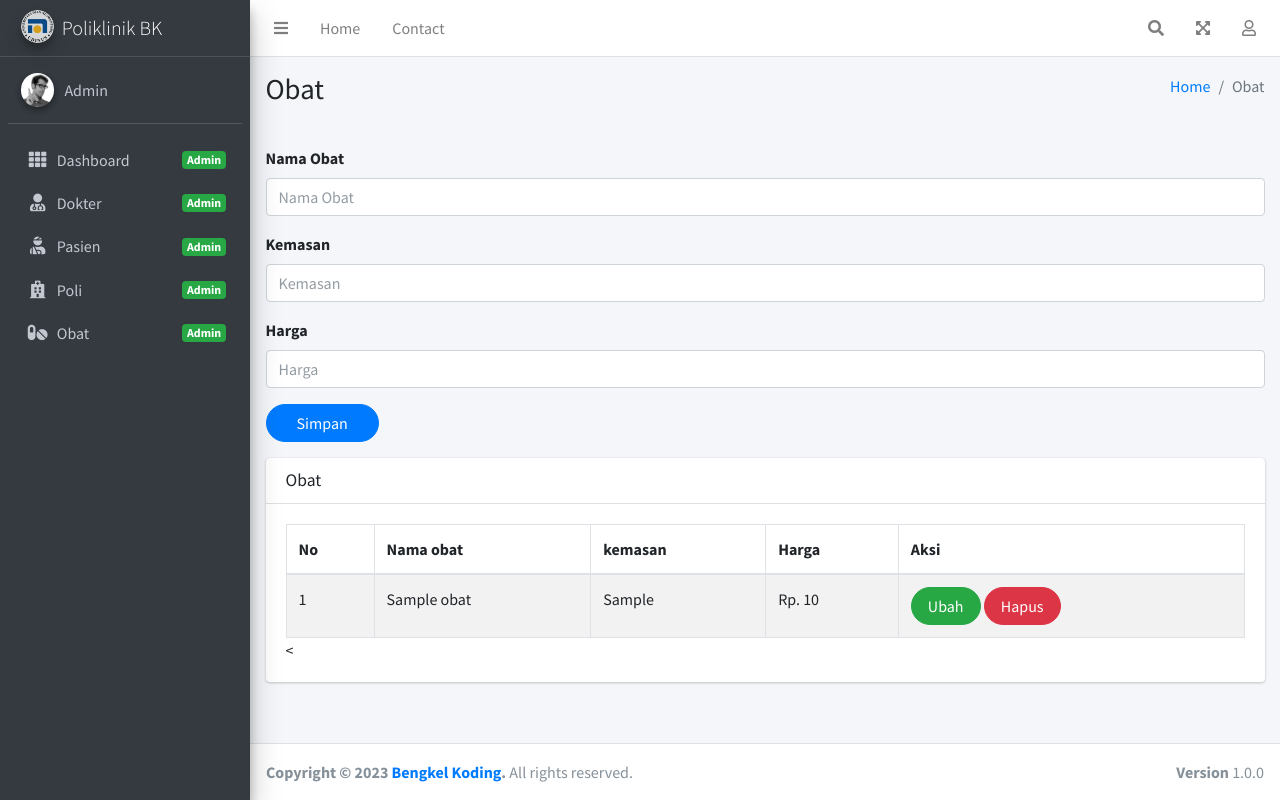
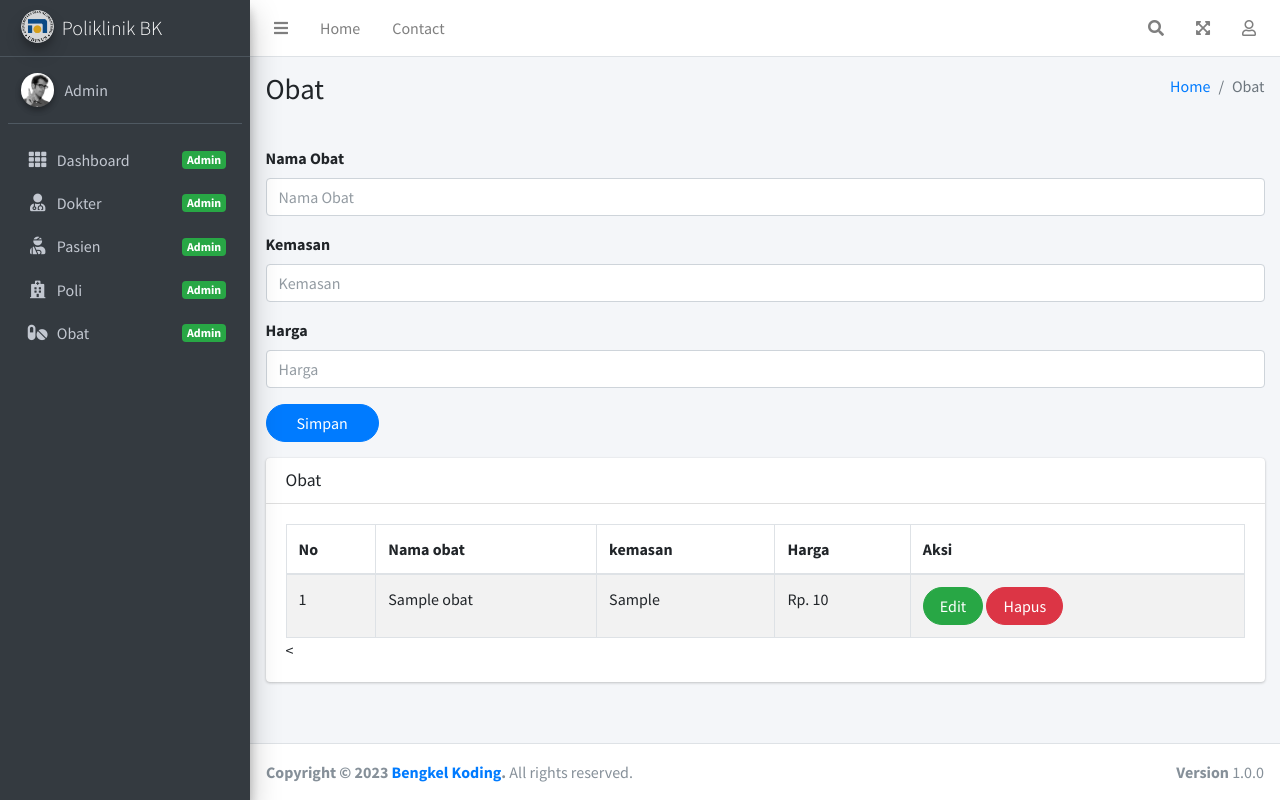
Before and after one commit to syaukii/bk-php-native, a PHP site: page /pages/admin/obat/index.php in a window 1280 px wide. Run offline with PHP 8.4, Linux system fonts and the light colour scheme; the visitor is signed in with stand-in values (Sample User, id 1); tables that the repository leaves empty hold one stand-in row (values such as "Sample post"); some libraries are stand-ins or nearby versions.

Commit message:
mengubah edit obat

```diff
--- a/pages/admin/obat/index.php
+++ b/pages/admin/obat/index.php
@@ -113,7 +113,7 @@ ob_start();
               <td><?php echo $data['kemasan'] ?></td>
               <td>Rp. <?php echo $data['harga'] ?></td>
               <td>
-                  <a class="btn btn-success rounded-pill px-3" href="index.php?page=obat&id=<?php echo $data['id'] ?>">Ubah</a>
+                  <a class="btn btn-success rounded-pill px-3" href="index.php?page=obat&id=<?php echo $data['id'] ?>">Edit</a>
                   <a class="btn btn-danger rounded-pill px-3" href="index.php?page=obat&id=<?php echo $data['id'] ?>&aksi=hapus">Hapus</a>
               </td>
           </tr>
```
